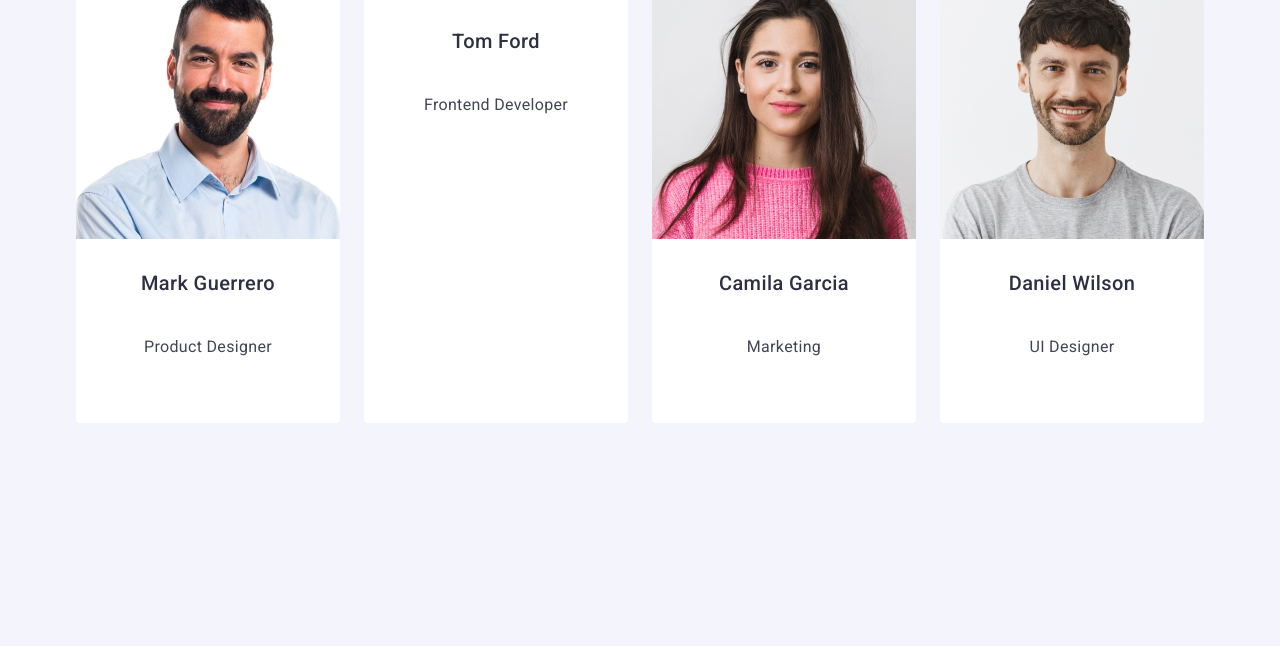
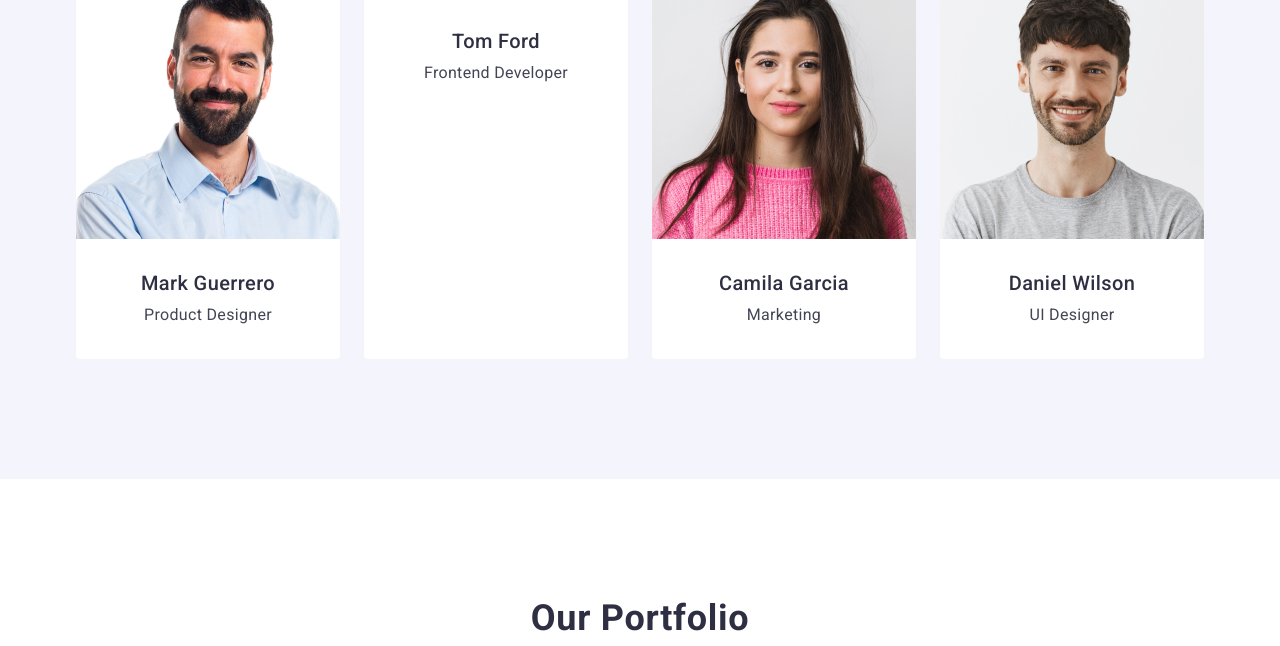
Before and after one commit to nataliia-holub/goit-markup-hw-04, a plain HTML site: page index.html in a window 1280 px wide. Shown: the part 1294-1940 px from the top of the page. Drawn offline with nearby package versions, Linux system fonts and the light colour scheme.

Commit message:
one-more

```diff
--- a/css/style.css
+++ b/css/style.css
@@ -244,11 +244,11 @@ ul {
 .team-list {
     display: flex;
     gap: 24px;
-    padding-bottom: 120px;
+
 
 }
 
-.team-role {
+.team-title {
     padding: 32px 0;
 }
 
@@ -296,7 +296,6 @@ ul {
 }
 
 .portfolio-list {
-    padding-bottom: 120px;
     display: flex;
     flex-wrap: wrap;
     column-gap: 24px;
--- a/index.html
+++ b/index.html
@@ -106,26 +106,26 @@
                 <ul class="team-list">
                     <li class="team-item"><img class="team-img" width="264" src="./images/mark.jpg"
                             alt="Product Designer">
-                        <div class="team-role">
+                        <div class="team-title">
                             <h3 class="team-name">Mark Guerrero</h3>
                             <p class="team-role">Product Designer</p>
                         </div>
                     </li>
                     <li class="team-item"><img class="team-img" width="264" src="./images/tom.jpg"
                             alt="Frontend Developer">
-                        <div class="team-role">
+                        <div class="team-title">
                             <h3 class="team-name">Tom Ford</h3>
                             <p class="team-role">Frontend Developer</p>
                         </div>
                     </li>
                     <li class="team-item"><img class="team-img" width="264" src="./images/camila.jpg" alt="Marketing">
-                        <div class="team-role">
+                        <div class="team-title">
                             <h3 class="team-name">Camila Garcia</h3>
                             <p class="team-role">Marketing</p>
                         </div>
                     </li>
                     <li class="team-item"><img class="team-img" width="264" src="./images/daniel.jpg" alt="UI Designer">
-                        <div class="team-role">
+                        <div class="team-title">
                             <h3 class="team-name">Daniel Wilson</h3>
                             <p class="team-role">UI Designer</p>
                         </div>
```
